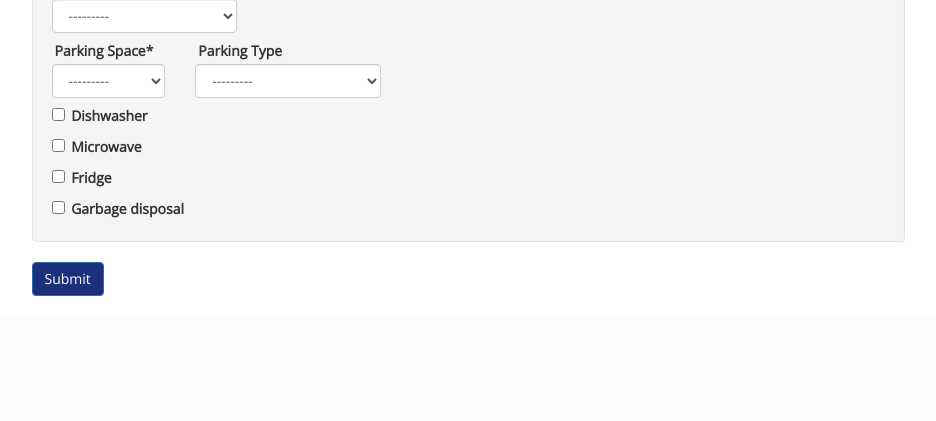
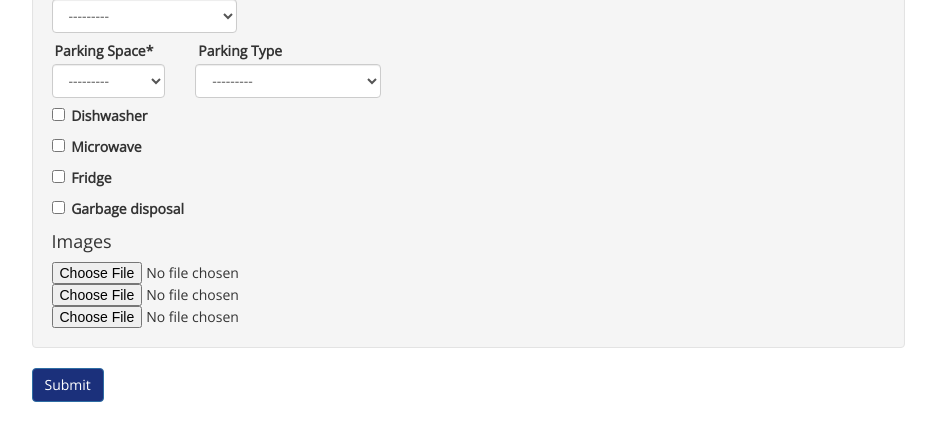
Before and after one commit to xyb994/housing, a Django app: template housing/listings/templates/listings/listing_edit.html in a window 1280 px wide. Shown: the part 2300-2721 px from the top of the page, without its empty margins (172-1108 px from the left). Before the commit the page ends 2596 px from the top, so only its background shows below. Run offline with Django 3.2, Linux system fonts and the light colour scheme; the template is opened without the code that fills it: values that come from a table or form of the project are taken from there, others are empty; parts of the project's set-up code (start-up, migrations or seed data) failed here and were passed over; some libraries are stand-ins or nearby versions.

Commit message:
Add images to detail and listing_edit template

```diff
--- a/housing/listings/templates/listings/listing_edit.html
+++ b/housing/listings/templates/listings/listing_edit.html
@@ -11,7 +11,7 @@
 {% block content %}
 <p class="pull-right">Logged in as {{ request.user }}</p>
 
-<form method="POST">
+<form method="POST" enctype="multipart/form-data">
   {% csrf_token %}
   {{ form.errors }}
   {{ form.non_field_errors }}
@@ -162,6 +162,18 @@
     {{ form.has_microwave }} <label for="id_has_microwave">Microwave</label><br>
     {{ form.has_fridge }} <label for="id_has_fridge">Fridge</label><br>
     {{ form.has_garbage_disposal }} <label for="id_has_garbage_disposal">Garbage disposal</label>
+
+    <h4>Images</h4>
+    <div id="id_images">
+        <input type="file" name="image1" accept="image/*">
+    </div>
+    <div id="id_images">
+        <input type="file" name="image2" accept="image/*">
+    </div>
+    <div id="id_images">
+        <input type="file" name="image3" accept="image/*">
+    </div>
   </div>
+
   <button type="submit" class="btn btn-primary btn-custom">Submit</button>
 {% endblock %}
```
Also changed, not shown: housing/listings/templates/listings/detail.html (+9 -1 lines).
